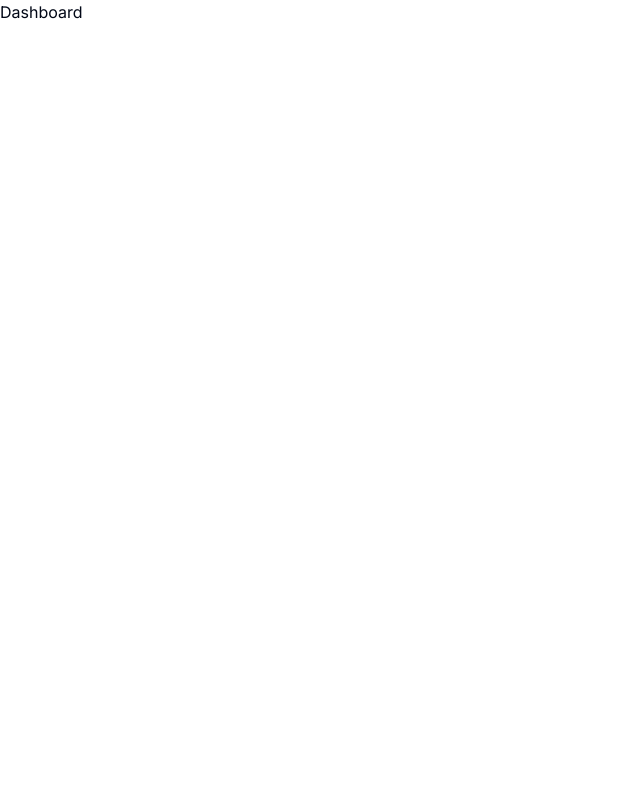
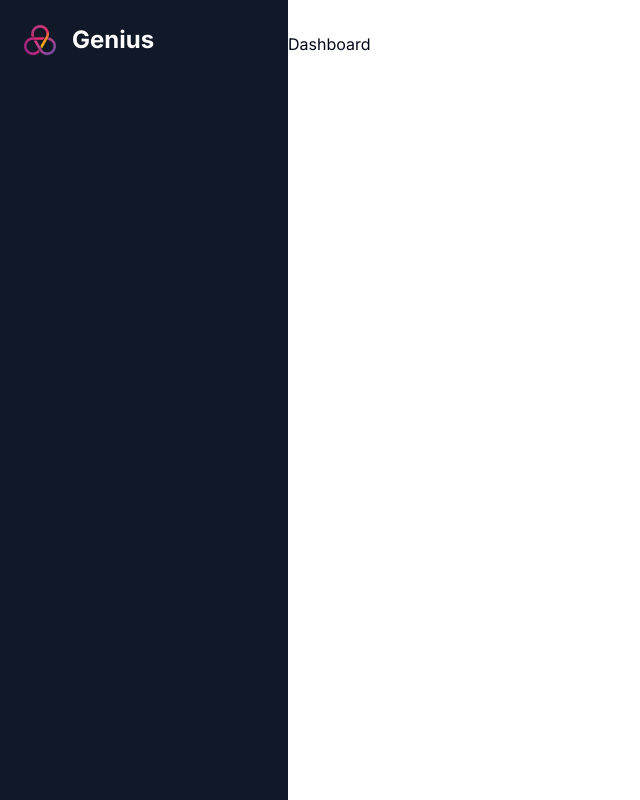
Before and after one commit to Sparrowan/nextjs-ai-saas, a Next.js app: page /dashboard in a window 1280 px wide. Shown: the whole page, without its empty margins (0-640 px from the left). Built offline with nearby package versions, Linux system fonts and the light colour scheme.

Commit message:
Added dashboard layout design

```diff
--- a/app/(dashboard)/(routes)/dashboard/page.tsx
+++ b/app/(dashboard)/(routes)/dashboard/page.tsx
@@ -1,9 +1,11 @@
 import React from 'react'
 
-const Dashboard = () => {
+const DashboardPage = () => {
   return (
-    <div>Dashboard</div>
+    <div>
+      <div>Dashboard</div>
+    </div>
   )
 }
 
-export default Dashboard
+export default DashboardPage
--- /dev/null
+++ b/app/(dashboard)/layout.tsx
@@ -0,0 +1,20 @@
+import Navbar from '@/components/navbar'
+import Sidebar from '@/components/sidebar'
+import React from 'react'
+
+const DashboardLayout = ({ children }: { children: React.ReactNode }) => {
+    return (
+        <div className="h-full relative">
+            <div className="hidden h-full md:flex md:w-72 md:flex-col md:fixed
+            md:inset-y-0 z-[80] bg-gray-900">
+                <Sidebar />
+            </div>
+            <main className="md:pl-72">
+                <Navbar />
+                {children}
+            </main>
+        </div>
+    )
+}
+
+export default DashboardLayout
--- a/app/(landing)/page.tsx
+++ b/app/(landing)/page.tsx
@@ -1,8 +1,19 @@
 import { Button } from '@/components/ui/button'
 import Image from 'next/image'
+import Link from 'next/link'
 
 export default function Home() {
   return (
-    <Button variant={'destructive'}>Click</Button>
+    <div>
+      <Link href="/sign-in">
+      <Button >Sign in</Button>
+      </Link>
+      <Link href="/sign-un">
+      <Button >Sign up</Button>
+      </Link>
+      <Link href="/dashboard">
+      <Button >Dashboard</Button>
+      </Link>
+    </div>
   )
 }
--- /dev/null
+++ b/components/navbar.tsx
@@ -0,0 +1,19 @@
+import React from 'react'
+import { Button } from './ui/button'
+import { Menu } from 'lucide-react'
+import { UserButton } from '@clerk/nextjs'
+
+const Navbar = () => {
+    return (
+        <div className="flex items-center p-4">
+            <Button variant="ghost" size="icon" className="md:hidden">
+                <Menu />
+            </Button>
+            <div className="flex w-full justify-end">
+                <UserButton afterSignOutUrl='/' />
+            </div>
+        </div>
+    )
+}
+
+export default Navbar
--- /dev/null
+++ b/components/sidebar.tsx
@@ -0,0 +1,28 @@
+"use client"
+
+import Link from 'next/link'
+import Image from 'next/image'
+import React from 'react'
+
+const Sidebar = () => {
+    return (
+        <div className="space-y-4 py-4 h-full bg-[#111827] text-white">
+            <div className="px-3 py-2 flex-1">
+                <Link href='/dashboard' className="flex items-center pl-3 mb-4">
+                    <div className="relative w-8 h-8 mr-4">
+                        <Image
+                            fill
+                            src="/logo.png"
+                            alt='logo'
+                        />
+                    </div>
+                    <h1 className="text-2xl font-bold">
+                        Genius
+                    </h1>
+                </Link>
+            </div>
+        </div>
+    )
+}
+
+export default Sidebar
--- a/middleware.ts
+++ b/middleware.ts
@@ -4,7 +4,7 @@ import { authMiddleware } from "@clerk/nextjs";
 // Please edit this to allow other routes to be public as needed.
 // See https://clerk.com/docs/nextjs/middleware for more information about configuring your middleware
 export default authMiddleware({
-    publicRoutes: ["/"]
+    publicRoutes: ["/", "/dashboard"]
 });
 
 export const config = {
```
Also changed, not shown: public/logo.png (added).
